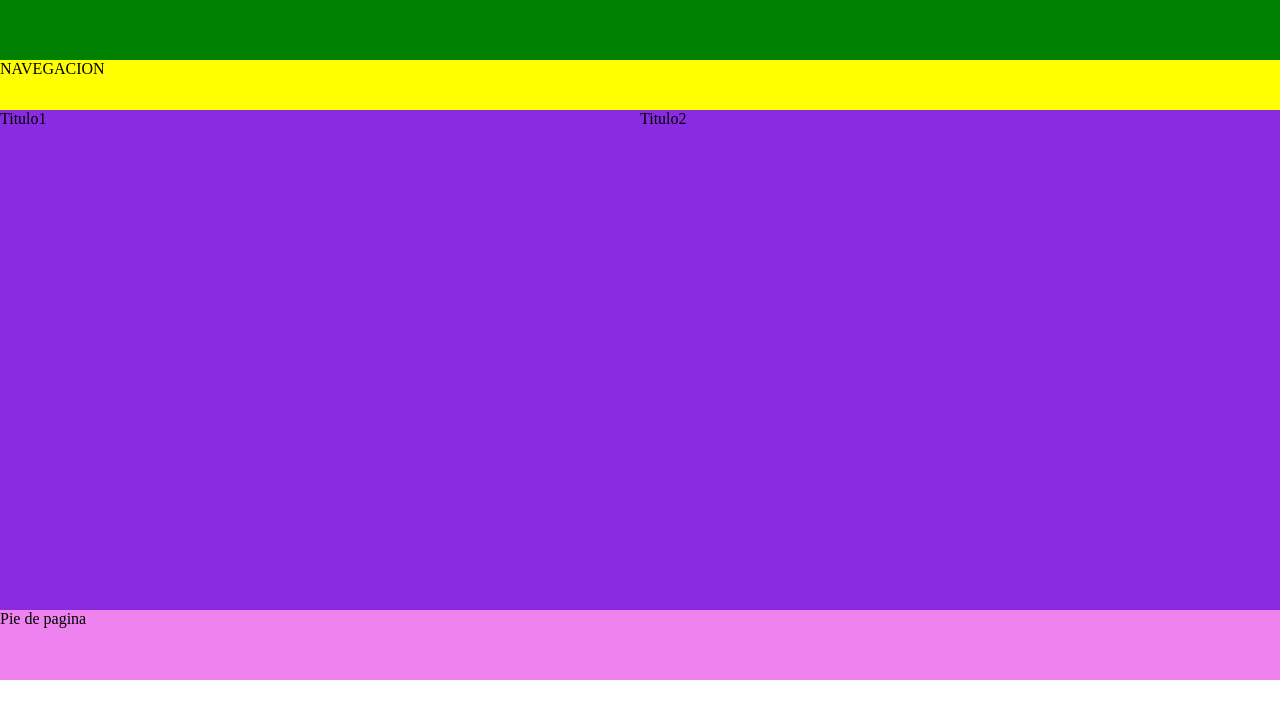
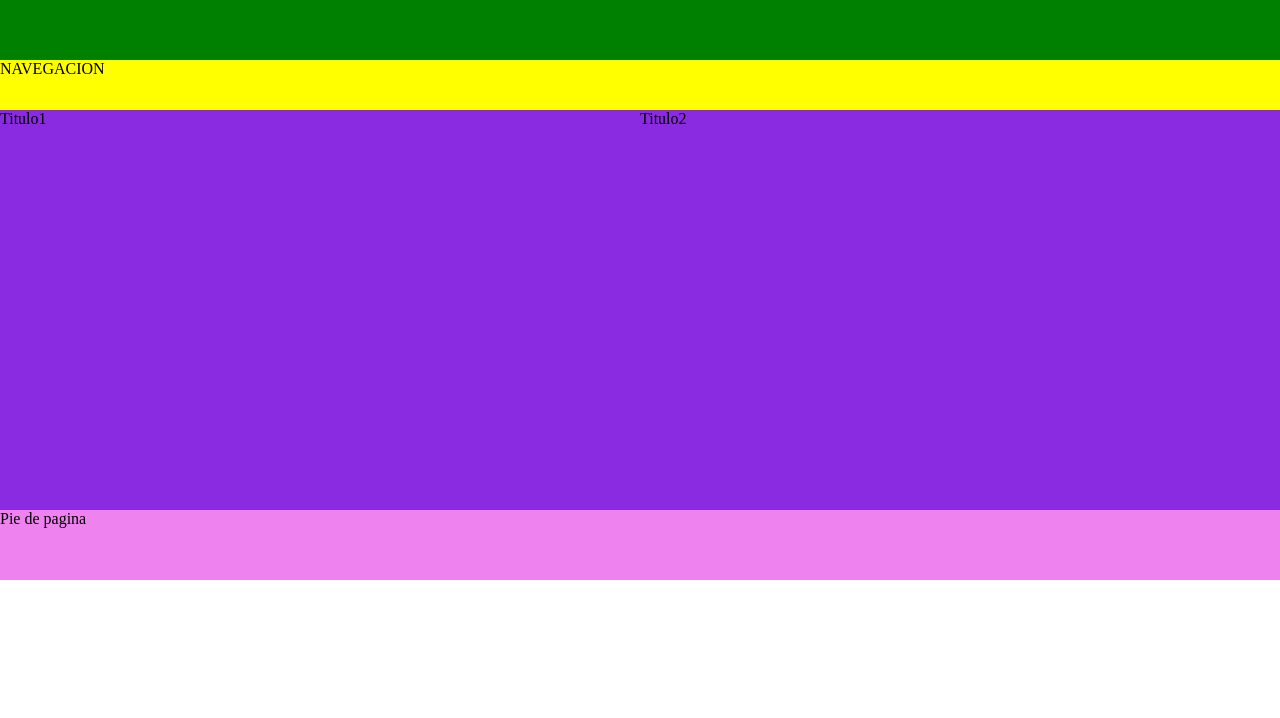
Before and after one commit to floresBrenda/Caja.flex, a plain HTML site: page index.html in a window 1280 px wide. Shown: the part 40-758 px from the top of the page. Drawn offline with Linux system fonts and the light colour scheme.

Commit message:
modifique css

```diff
--- a/estilo.css
+++ b/estilo.css
@@ -25,9 +25,9 @@ div{
 }
 .titulo1{
    width: 50%;
-   height: 500px;
+   height: 400px;
 }
 .titulo2{
     width: 50%;
-    height: 500px;
+    height: 400px;
 }
```
